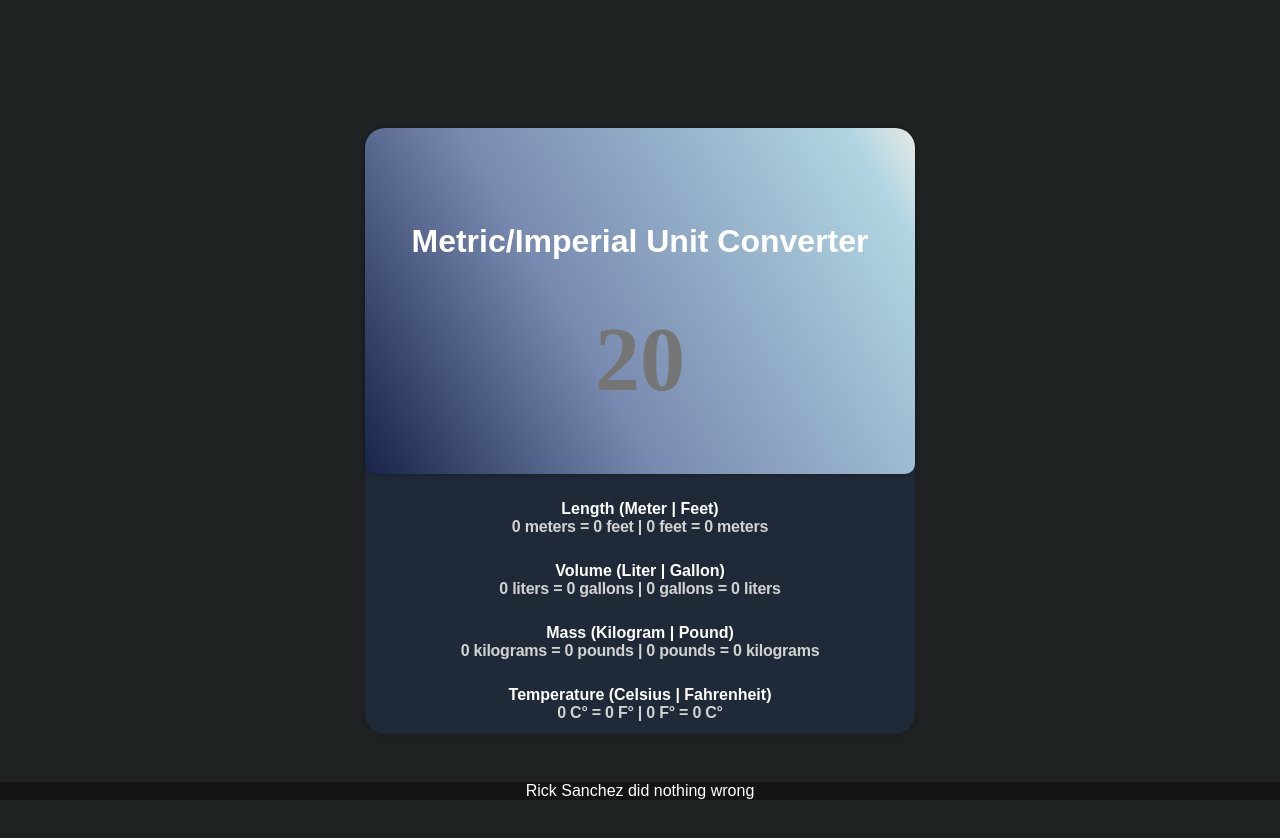
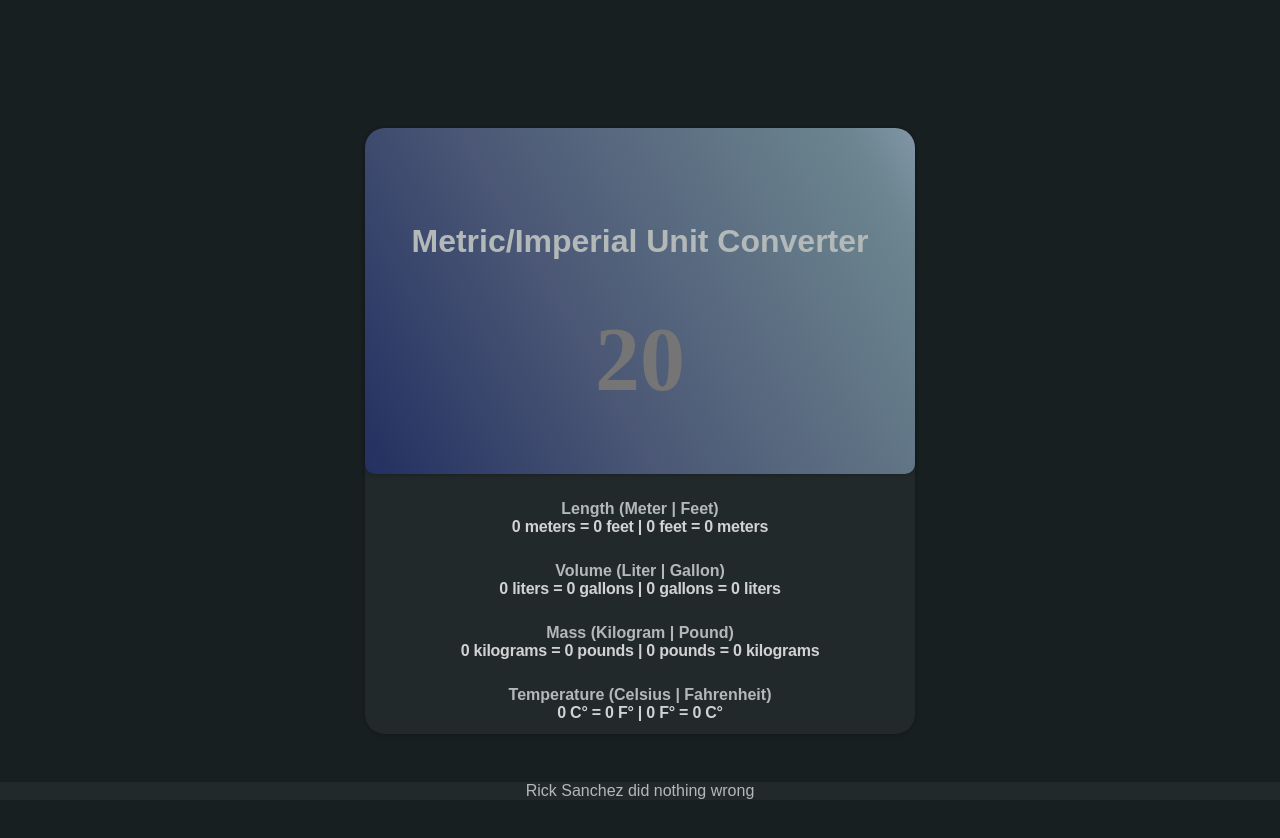
Before and after one commit to FrenzyExists/unit-converter, a plain HTML site: page index.html in a window 1280 px wide. Drawn offline with Linux system fonts and the light colour scheme; a web font is replaced by a local one.

Commit message:
Better colors and triggered build again

```diff
--- a/style.css
+++ b/style.css
@@ -4,12 +4,12 @@
 }
 
 body {
-    background: #1f2222;
+    background: #181f21;
     margin: 10% auto;
     font-family: 'Fuzzy Bubbles', sans-serif;
     font-style: bold;
     font-weight: 400;
-    color: #FFFFFF;
+    color: #b3b9b8;
     padding-left: 5%;
     padding-right: 5%;
 }
@@ -43,7 +43,7 @@ input {
     line-height: 2em;
     text-align: center;
     max-width: 400px;
-    color: #FFFFFF;
+    color: #D2D2D2;
     resize: none;
     outline: none;
 }
@@ -67,7 +67,7 @@ input[type=number] {
 .container {
     display: flex;
     flex-flow: column nowrap;
-    background-color: #1F2937;
+    background-color: #22292b;
     margin: 0 auto;
     text-align: center;
     max-width: 550px;
@@ -75,23 +75,21 @@ input[type=number] {
     justify-content: center;
     align-items: center;
     border-radius: 20px;
-    box-shadow: 0 1px 5px -1px rgba(1,0,0,.3);
+    box-shadow: 0 1px 5px -1px rgba(1, 0, 0, .3);
 }
 
 
 .in-container {
     width: 100%;
-    background-image: linear-gradient(
-        60deg,
-        hsl(226deg 51% 19%) 0%,
-        hsl(221deg 26% 58%) 39%,
-        hsl(196deg 46% 79%) 91%,
-        hsl(120deg 9% 91%) 100%
-      );
+    background-image: linear-gradient(60deg,
+            #233061 0%,
+            #4b5775 39%,
+            #6c858f 91%,
+            #8196a8 100%);
     padding-top: 5.25em;
     padding-bottom: 1.5em;
     border-radius: 20px 20px 10px 10px;
-      box-shadow: 0 1px 5px -1px rgba(1,0,0,.3);
+    box-shadow: 0 1px 5px -1px rgba(1, 0, 0, .3);
 }
 
 footer {
@@ -99,7 +97,7 @@ footer {
     left: 0;
     bottom: 0;
     width: 100%;
-    background: #141414;
-    color: white;
+    background: #22292b;
+    color: #b3b9b8;
     text-align: center;
 }
```
Lines whose indentation alone changed are shown as unchanged.
